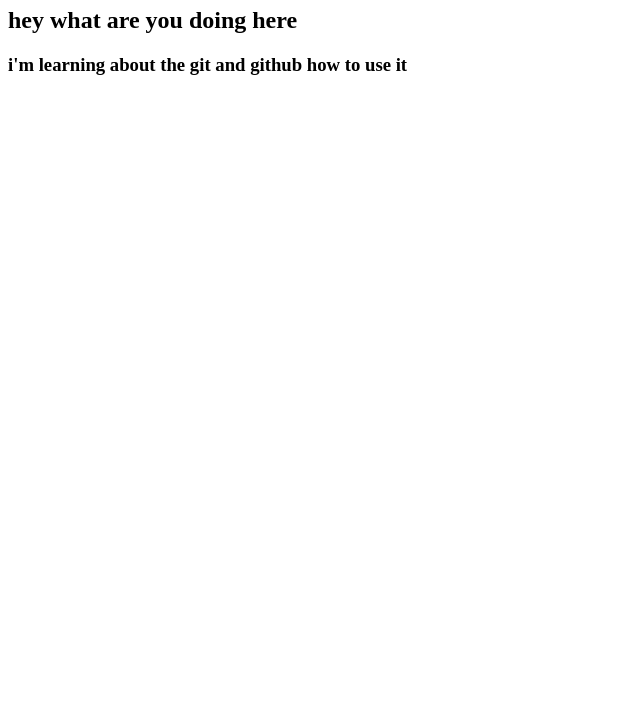
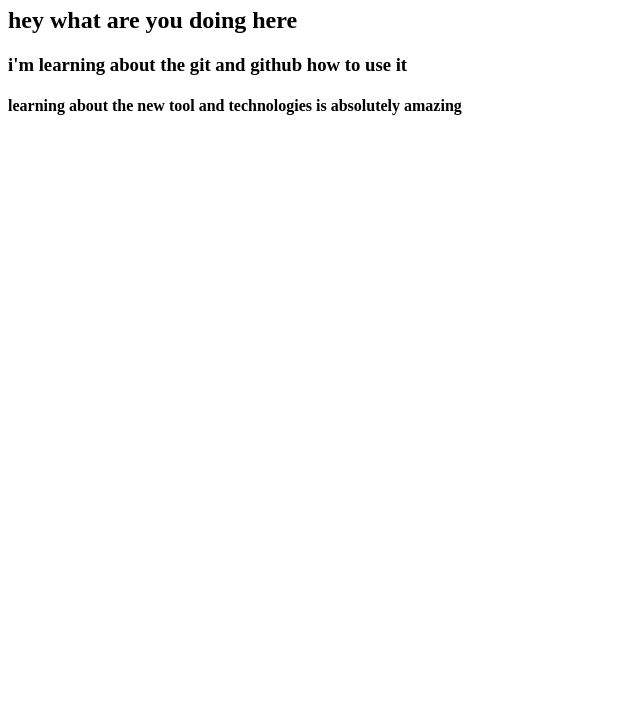
Before and after one commit to satyam998115/git-and-github, a plain HTML site: page index.html in a window 1280 px wide. Shown: the part 73-800 px from the top of the page, without its empty margins (0-640 px from the left). Drawn offline with Linux system fonts and the light colour scheme.

Commit message:
how it is

```diff
--- a/index.html
+++ b/index.html
@@ -9,5 +9,6 @@
     <h1>hello satyam </h1>
     <h2>hey what are you doing here </h2>
     <h3>i'm learning about the git and github how to use it </h3>
+    <h4>learning about the new tool and technologies is absolutely amazing </h4>
 </body>
 </html>
```
